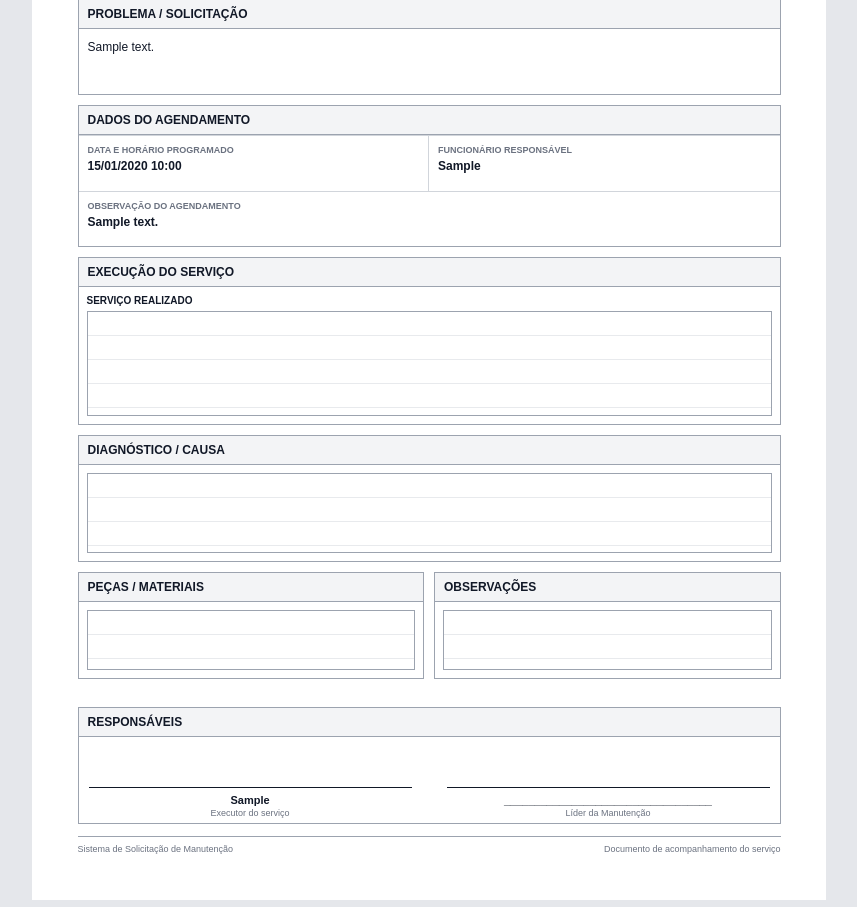
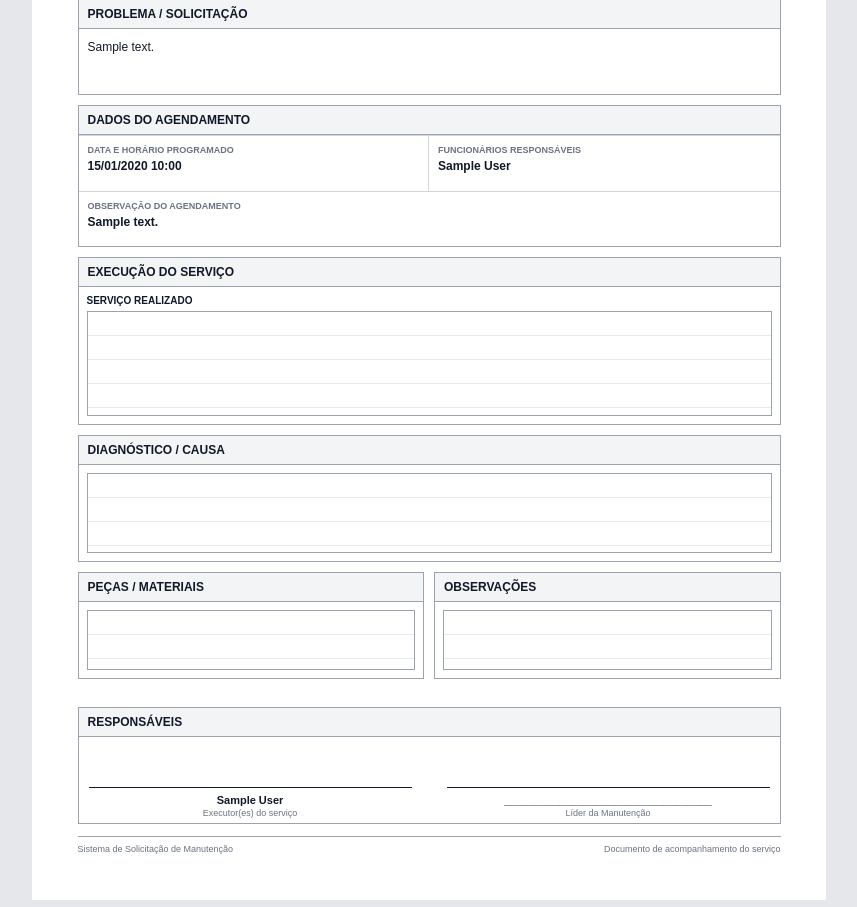
Before and after one commit to tfpr123-bot/SM---Solicita-o-de-manuten-o, a FastAPI app: page /solicitacao/1/imprimir-agendamento in a window 1280 px wide. Shown: the part 281-1188 px from the top of the page, without its empty margins (211-1068 px from the left). Run offline with FastAPI, Linux system fonts and the light colour scheme; the visitor is signed in with stand-in values (Sample User, id 1); tables that the repository leaves empty hold one stand-in row (values such as "Sample post"); some libraries are stand-ins or nearby versions.

Commit message:
Update employee labels in imprimir_agendamento.html

```diff
--- a/templates/imprimir_agendamento.html
+++ b/templates/imprimir_agendamento.html
@@ -483,12 +483,18 @@
             <div class="schedule-field">
 
                 <span class="field-label">
-                    Funcionário responsável
+                    Funcionários responsáveis
                 </span>
 
                 <div class="field-value">
 
-                    {{ item.scheduled_employee or "-" }}
+                    {% if scheduled_employees %}
+                        {{ scheduled_employees|join(", ") }}
+                    {% elif item.scheduled_employee %}
+                        {{ item.scheduled_employee }}
+                    {% else %}
+                        -
+                    {% endif %}
 
                 </div>
 
@@ -603,11 +609,19 @@
                 <div class="signature-line">
 
                     <div class="signature-name">
-                        {{ item.scheduled_employee or "Funcionário responsável" }}
+
+                        {% if scheduled_employees %}
+                            {{ scheduled_employees|join(", ") }}
+                        {% elif item.scheduled_employee %}
+                            {{ item.scheduled_employee }}
+                        {% else %}
+                            Funcionários responsáveis
+                        {% endif %}
+
                     </div>
 
                     <div class="signature-role">
-                        Executor do serviço
+                        Executor(es) do serviço
                     </div>
 
                 </div>
```
